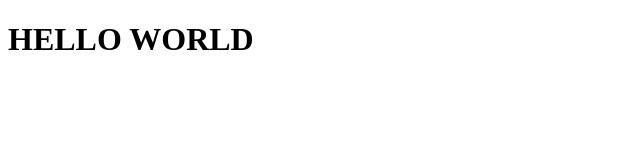
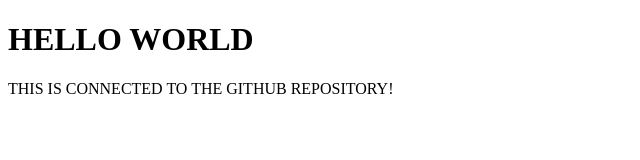
Before and after one commit to Ny4ngzzz/new, a plain HTML site: page index.html in a window 1280 px wide. Shown: the whole page, without its empty margins (0-640 px from the left). Drawn offline with Linux system fonts and the light colour scheme.

Commit message:
Update index.html

```diff
--- a/index.html
+++ b/index.html
@@ -8,5 +8,7 @@
 </head>
 <body>
     <h1>HELLO WORLD</h1>
+
+    <p>THIS IS CONNECTED TO THE GITHUB REPOSITORY! </p>
 </body>
 </html>
```
